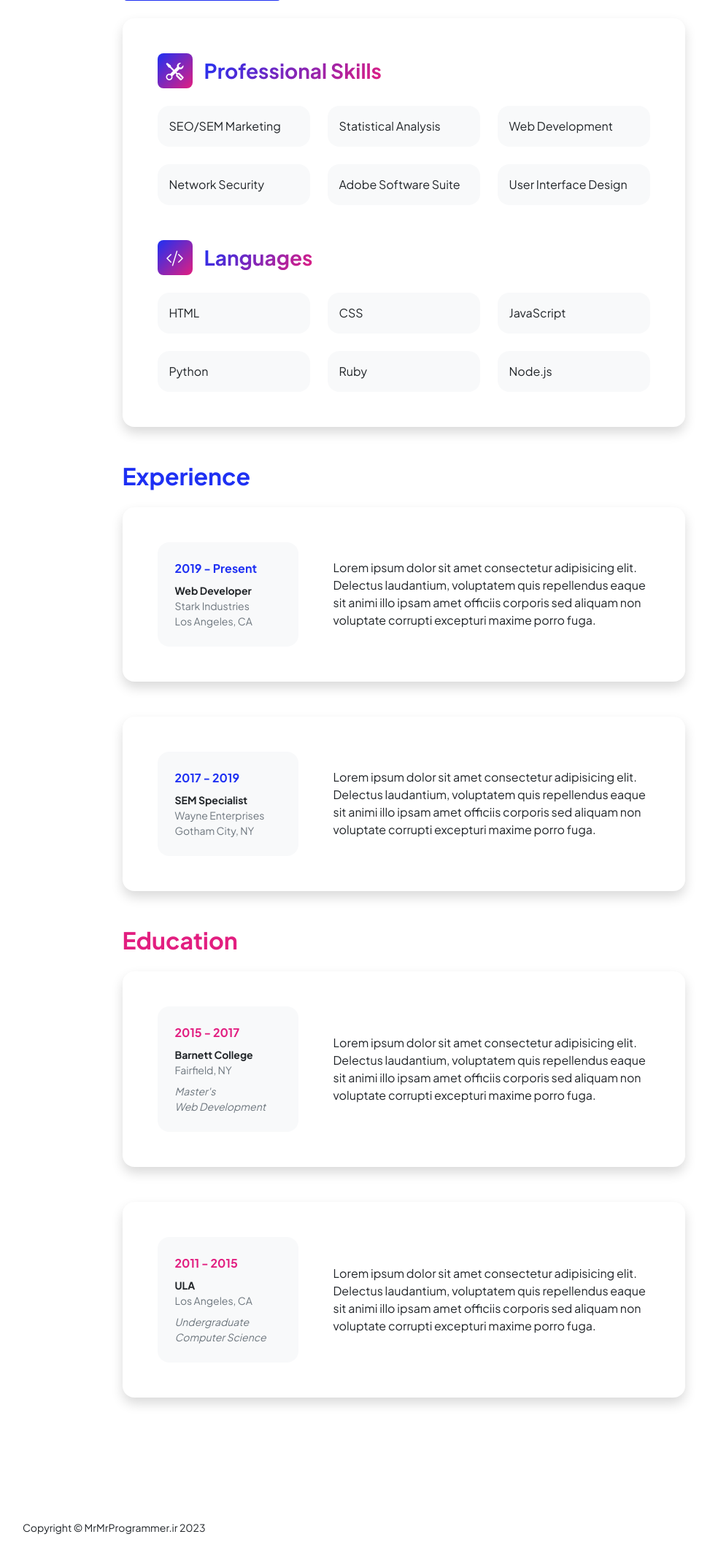
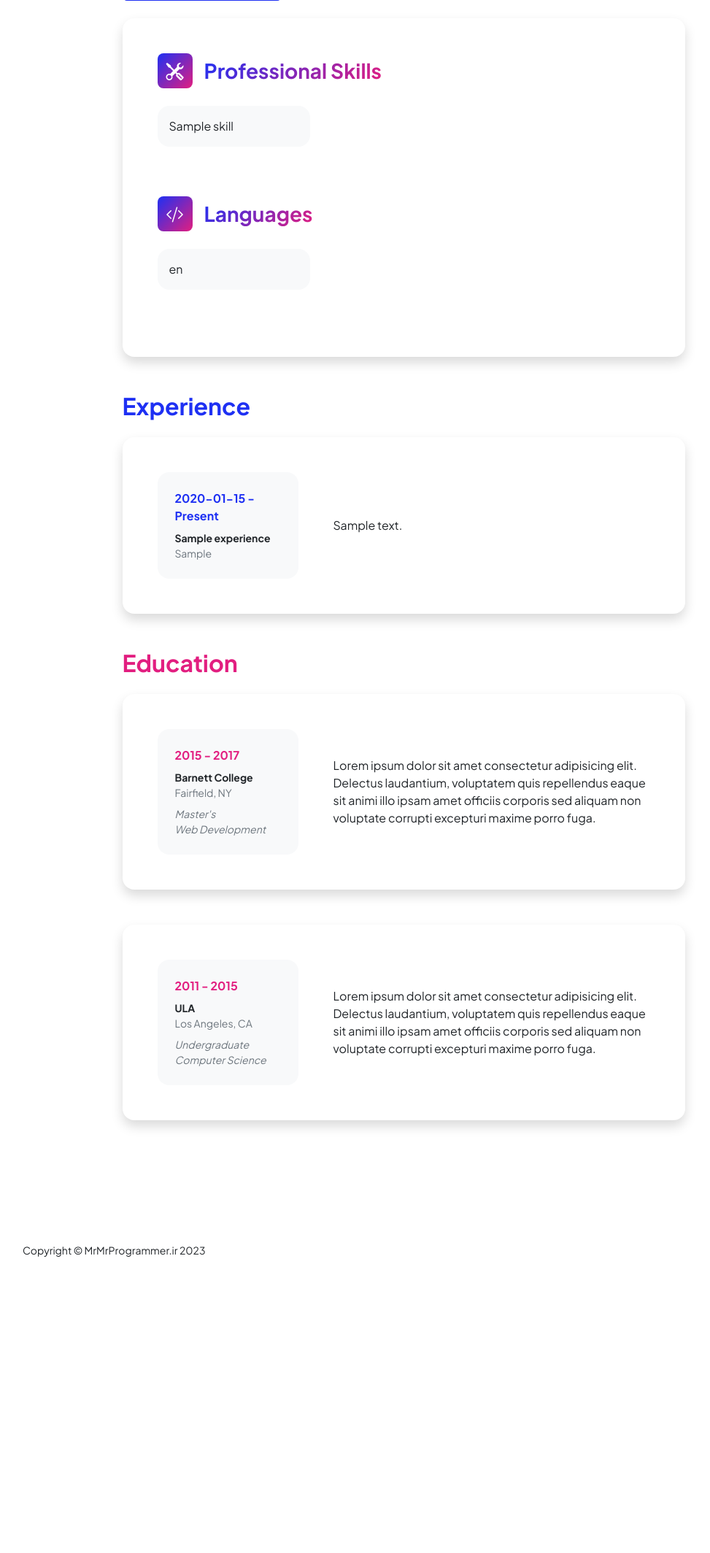
Before and after one commit to MrMrProgrammer/PersonalWebsite, a Django app: page /Resume/ in a window 1280 px wide. Shown: the part 280-2408 px from the top of the page at 73% size, without its empty margins (87-1060 px from the left). After the commit the page ends 2003 px from the top, so only its background shows below. Run offline with Django 4.2, Linux system fonts and the light colour scheme; tables that the repository leaves empty hold one stand-in row (values such as "Sample post"); parts of the project's set-up code (start-up, migrations or seed data) failed here and were passed over; some libraries are stand-ins or nearby versions.

Commit message:
edit resume page and set dynamic

```diff
--- a/Resume/models.py
+++ b/Resume/models.py
@@ -41,6 +41,11 @@ class Experience(models.Model):
     job_title = models.CharField(max_length=20)
     location = models.CharField(max_length=50)
     content = models.TextField()
+    priority = models.IntegerField(
+        default=5,
+        validators=[MinValueValidator(0), MaxValueValidator(10)],
+        blank=True, null=True,
+    )
     is_active = models.BooleanField(default=True)
 
     def __str__(self):
--- a/Resume/templates/Resume/resume.html
+++ b/Resume/templates/Resume/resume.html
@@ -20,39 +20,39 @@
                     <!-- Skillset Card-->
                     <div class="card shadow border-0 rounded-4 mb-5">
                         <div class="card-body p-5">
+
                             <!-- Professional skills list-->
                             <div class="mb-5">
+
                                 <div class="d-flex align-items-center mb-4">
                                     <div class="feature bg-primary bg-gradient-primary-to-secondary text-white rounded-3 me-3"><i class="bi bi-tools"></i></div>
                                     <h3 class="fw-bolder mb-0"><span class="text-gradient d-inline">Professional Skills</span></h3>
                                 </div>
+
                                 <div class="row row-cols-1 row-cols-md-3 mb-4">
-                                            <div class="col mb-4 mb-md-0"><div class="d-flex align-items-center bg-light rounded-4 p-3 h-100">SEO/SEM Marketing</div></div>
-                                            <div class="col mb-4 mb-md-0"><div class="d-flex align-items-center bg-light rounded-4 p-3 h-100">Statistical Analysis</div></div>
-                                            <div class="col"><div class="d-flex align-items-center bg-light rounded-4 p-3 h-100">Web Development</div></div>
+                                    {% for skill in skills %}
+                                        <div class="col mb-4 mb-md-0" style="padding-bottom: 20px"><div class="d-flex align-items-center bg-light rounded-4 p-3 h-100">{{ skill.skill_name }}</div></div>
+                                    {% endfor %}
                                 </div>
-                                        <div class="row row-cols-1 row-cols-md-3">
-                                            <div class="col mb-4 mb-md-0"><div class="d-flex align-items-center bg-light rounded-4 p-3 h-100">Network Security</div></div>
-                                            <div class="col mb-4 mb-md-0"><div class="d-flex align-items-center bg-light rounded-4 p-3 h-100">Adobe Software Suite</div></div>
-                                            <div class="col"><div class="d-flex align-items-center bg-light rounded-4 p-3 h-100">User Interface Design</div></div>
+
                             </div>
-                                    </div>
+
                             <!-- Languages list-->
                             <div class="mb-0">
+
                                 <div class="d-flex align-items-center mb-4">
                                     <div class="feature bg-primary bg-gradient-primary-to-secondary text-white rounded-3 me-3"><i class="bi bi-code-slash"></i></div>
                                     <h3 class="fw-bolder mb-0"><span class="text-gradient d-inline">Languages</span></h3>
                                 </div>
+
                                 <div class="row row-cols-1 row-cols-md-3 mb-4">
-                                            <div class="col mb-4 mb-md-0"><div class="d-flex align-items-center bg-light rounded-4 p-3 h-100">HTML</div></div>
-                                            <div class="col mb-4 mb-md-0"><div class="d-flex align-items-center bg-light rounded-4 p-3 h-100">CSS</div></div>
-                                            <div class="col"><div class="d-flex align-items-center bg-light rounded-4 p-3 h-100">JavaScript</div></div>
+
+                                    {% for language in languages %}
+                                        <div class="col mb-4 mb-md-0" style="padding-bottom: 20px"><div class="d-flex align-items-center bg-light rounded-4 p-3 h-100">{{ language.language }}</div></div>
+                                    {% endfor %}
+
                                 </div>
-                                        <div class="row row-cols-1 row-cols-md-3">
-                                            <div class="col mb-4 mb-md-0"><div class="d-flex align-items-center bg-light rounded-4 p-3 h-100">Python</div></div>
-                                            <div class="col mb-4 mb-md-0"><div class="d-flex align-items-center bg-light rounded-4 p-3 h-100">Ruby</div></div>
-                                            <div class="col"><div class="d-flex align-items-center bg-light rounded-4 p-3 h-100">Node.js</div></div>
-                                        </div>
+
                             </div>
                         </div>
                     </div>
@@ -63,38 +63,24 @@
                     <div class="d-flex align-items-center justify-content-between mb-4">
                         <h2 class="text-primary fw-bolder mb-0">Experience</h2>
                     </div>
+
+                    {% for experience in experiences %}
                         <!-- Experience Card 1-->
                         <div class="card shadow border-0 rounded-4 mb-5">
                             <div class="card-body p-5">
                                 <div class="row align-items-center gx-5">
                                     <div class="col text-center text-lg-start mb-4 mb-lg-0">
                                         <div class="bg-light p-4 rounded-4">
-                                                <div class="text-primary fw-bolder mb-2">2019 - Present</div>
-                                                <div class="small fw-bolder">Web Developer</div>
-                                                <div class="small text-muted">Stark Industries</div>
-                                                <div class="small text-muted">Los Angeles, CA</div>
+                                            <div class="text-primary fw-bolder mb-2">{{ experience.from_date }} - {% if experience.is_present %}Present{% else %}{{ experience.end_date }}{% endif %}</div>
+                                            <div class="small fw-bolder">{{ experience.job_title }}</div>
+                                            <div class="small text-muted">{{ experience.location }}</div>
                                         </div>
                                     </div>
-                                        <div class="col-lg-8"><div>Lorem ipsum dolor sit amet consectetur adipisicing elit. Delectus laudantium, voluptatem quis repellendus eaque sit animi illo ipsam amet officiis corporis sed aliquam non voluptate corrupti excepturi maxime porro fuga.</div></div>
+                                    <div class="col-lg-8"><div>{{ experience.content }}</div></div>
                                 </div>
                             </div>
                         </div>
-                            <!-- Experience Card 2-->
-                            <div class="card shadow border-0 rounded-4 mb-5">
-                                <div class="card-body p-5">
-                                    <div class="row align-items-center gx-5">
-                                        <div class="col text-center text-lg-start mb-4 mb-lg-0">
-                                            <div class="bg-light p-4 rounded-4">
-                                                <div class="text-primary fw-bolder mb-2">2017 - 2019</div>
-                                                <div class="small fw-bolder">SEM Specialist</div>
-                                                <div class="small text-muted">Wayne Enterprises</div>
-                                                <div class="small text-muted">Gotham City, NY</div>
-                                            </div>
-                                        </div>
-                                        <div class="col-lg-8"><div>Lorem ipsum dolor sit amet consectetur adipisicing elit. Delectus laudantium, voluptatem quis repellendus eaque sit animi illo ipsam amet officiis corporis sed aliquam non voluptate corrupti excepturi maxime porro fuga.</div></div>
-                                    </div>
-                                </div>
-                            </div>
+                    {% endfor %}
                 </section>
 
                 <!-- Education Section-->
--- a/Resume/views.py
+++ b/Resume/views.py
@@ -1,5 +1,16 @@
 from django.shortcuts import render
+from .models import Skill, Language, Experience
 
 
 def Resume(request):
-    return render(request, 'Resume/resume.html')
+    skills = Skill.objects.filter(is_active=True).order_by('-priority')
+    languages = Language.objects.filter(is_active=True).order_by('-priority')
+    experiences = Experience.objects.filter(is_active=True).order_by('-priority')
+
+    context = {
+        'skills': skills,
+        'languages': languages,
+        'experiences': experiences,
+    }
+
+    return render(request, 'Resume/resume.html', context)
```
Also changed, not shown: Resume/migrations/0004_experience_priority.py (added). Lines whose indentation alone changed are shown as unchanged.
